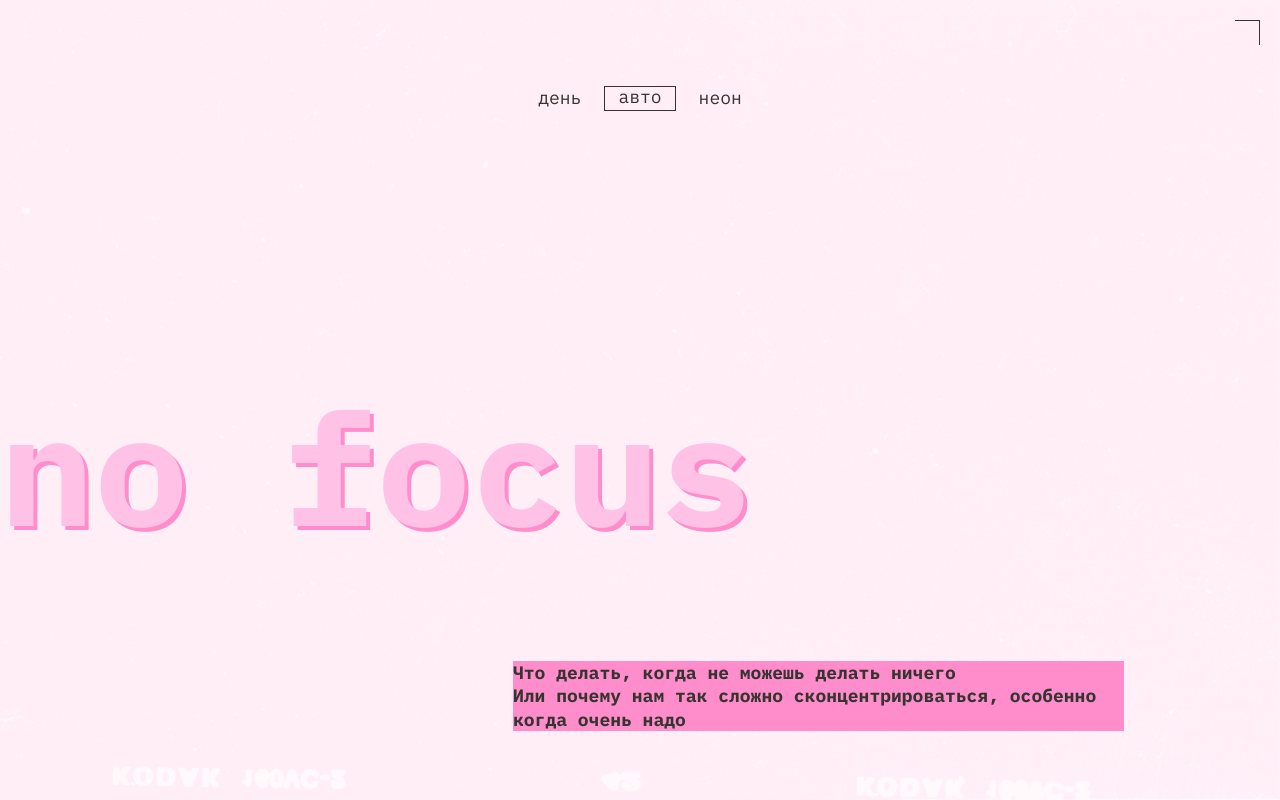
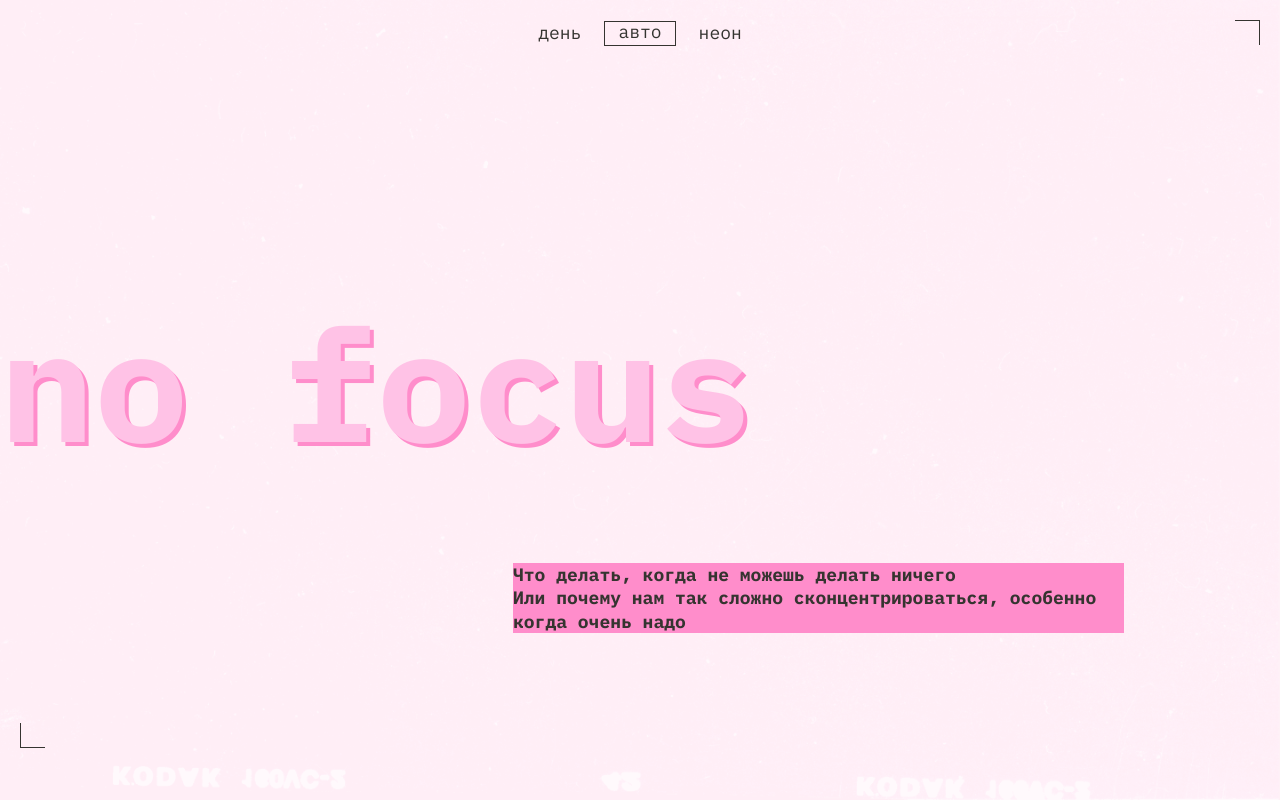
Before and after one commit to DEADushka13/slozhno-sosredotochitsya, a plain HTML site: page index.html in a window 1280 px wide. Shown: the top 800 px of the page. Drawn offline with Linux system fonts and the light colour scheme.

Commit message:
fix footer size and header paddings

```diff
--- a/styles/style.css
+++ b/styles/style.css
@@ -45,8 +45,6 @@
   border-color: var(--menu-color);
 }
 
-
-
 .decorated-zone::after {
   content: "";
   display: block;
@@ -64,7 +62,7 @@
 .footer.decorated-zone::after {
   top: -10px;
 }
-.footer.decorated-zone::before{
+.footer.decorated-zone::before {
   top: 10px;
 }
 .decorate-rec::before {
@@ -282,16 +280,32 @@ main + .decorated-zone::before {
   .header__title {
     font-size: clamp(7.5rem, 0.5625rem + 14.4531vw, 9.8125rem);
   }
+
+  .header__theme-menu {
+    padding-top: 172px;
+  }
+
   .decorate-rec {
     right: 30px;
   }
+
   .decorated-zone::before {
     right: 20px;
   }
+  .decorated-zone::after {
+    left: 20px;
+  }
 
+  .footer.decorated-zone::before {
+    top: 20px;
+  }
+  .footer.decorated-zone::after {
+    top: -20px;
+  }
   .card-images {
     gap: 20px;
   }
+
   .img {
     height: 100%;
   }
@@ -331,6 +345,12 @@ main + .decorated-zone::before {
 }
 
 @media (width>768px) {
+  .header__theme-menu {
+    padding-top: 0px;
+  }
+  .footer__title{
+    font-size: clamp(7.5rem, 0.5625rem + 14.4531vw, 9.8125rem);
+  }
   .section-drop {
     grid-template-columns: 1fr 1fr 1fr;
     column-gap: 20px;
--- a/styles/variables.css
+++ b/styles/variables.css
@@ -78,9 +78,9 @@
     --header-title-font-size: 157px;
     --header-title-color: #ffc2e6;
     --accent-color: #ff0070;
-    --header-title-padding: 292px 0px 0px 0px;
+    --header-title-padding: 273px 0px 0px 0px;
     --header-title-letter-spacing: 0px;
-    --header-disc-margin: 74px 0px 90px 493px;
+    --header-disc-margin: 60px 0px 90px 493px;
     --section-row-gap: 20px;
     --section-col-gap: 10px;
     --footer-title-padding: 314px;
```
